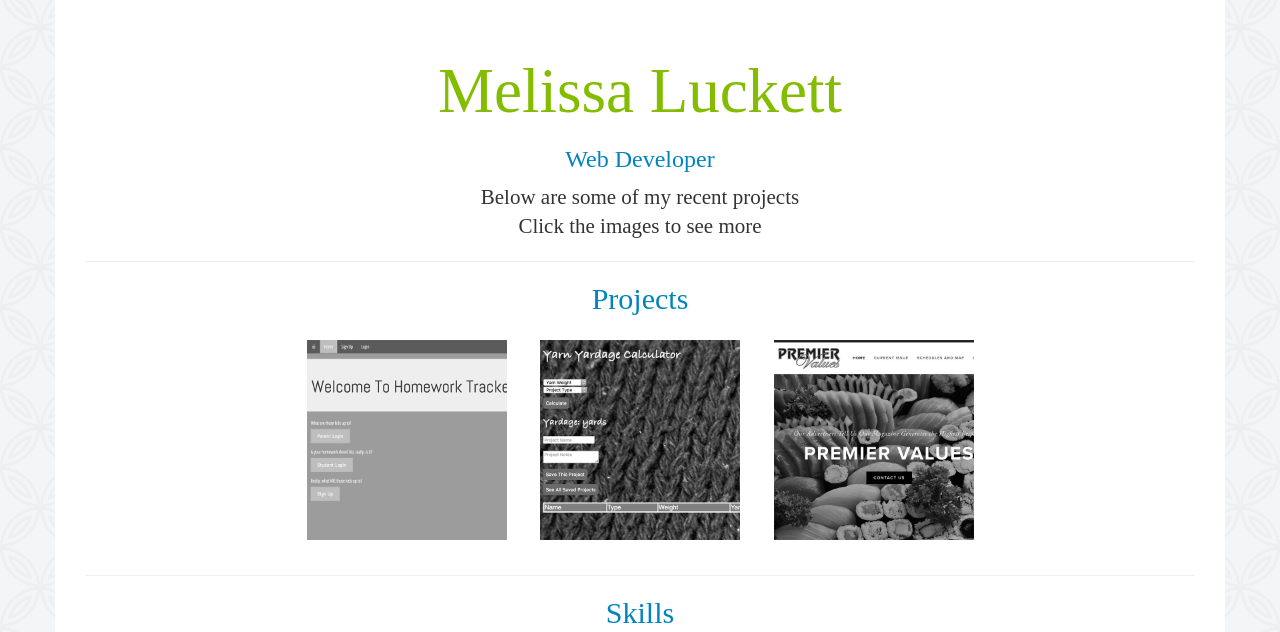
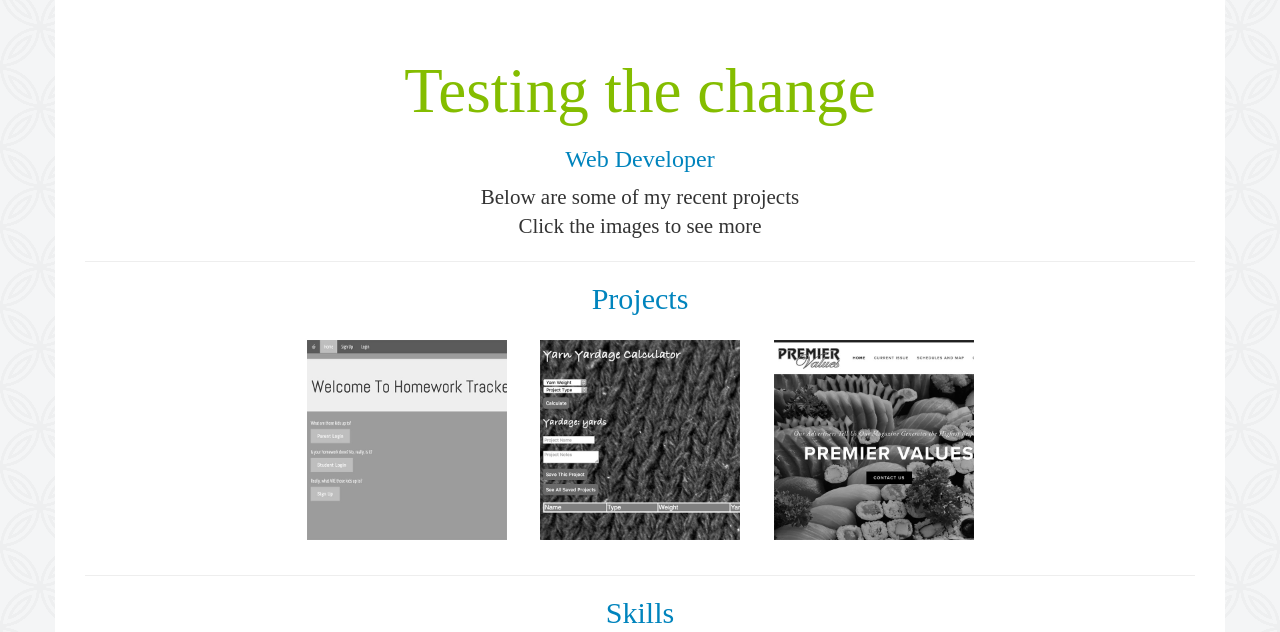
Before and after one commit to lissaluck/personal-portfolio, a plain HTML site: page index.html in a window 1280 px wide. Shown: the part 53-685 px from the top of the page. Drawn offline with nearby package versions, Linux system fonts and the light colour scheme.

Commit message:
testing an nginx thing

```diff
--- a/index.html
+++ b/index.html
@@ -52,7 +52,7 @@
 <div class="container main">
 
     <div class="starter-template">
-        <h1 class="brand-name">Melissa Luckett</h1>
+        <h1 class="brand-name">Testing the change</h1>
         <h3>Web Developer</h3>
 
         <p class="lead">Below are some of my recent projects<br>Click the images to see more <br> </p>
```
